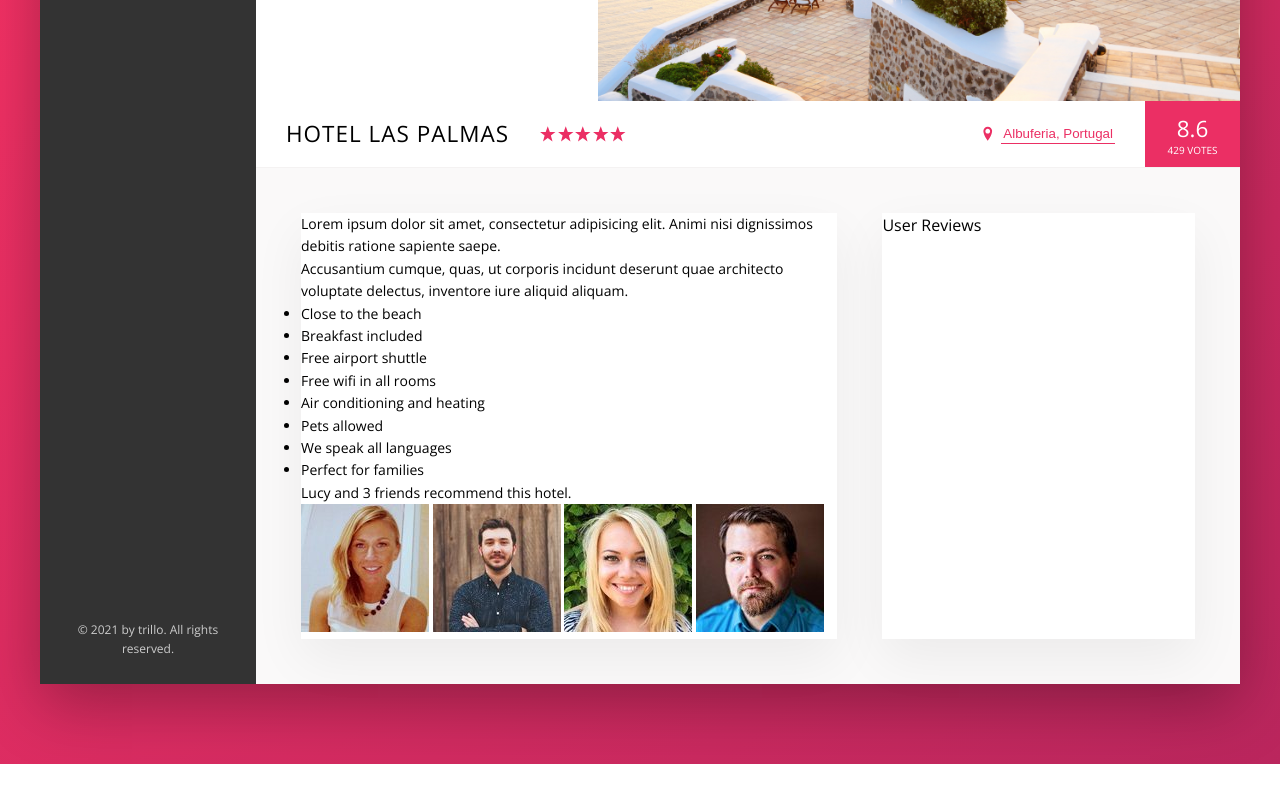
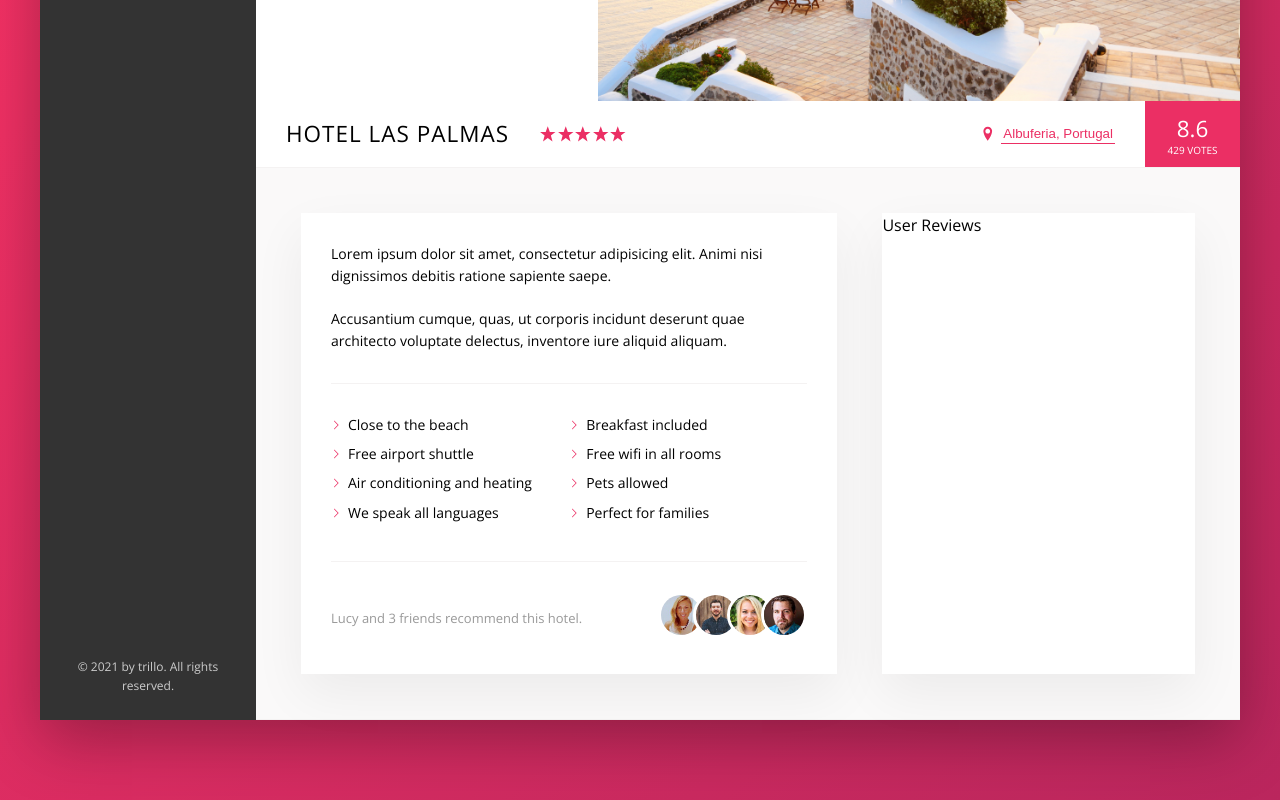
Before and after one commit to Diegocortes15/Trillo, a website: page index.html in a window 1280 px wide. Shown: the part 434-1234 px from the top of the page. Before the commit the page ends 1198 px from the top, so only its background shows below. Drawn offline with nearby package versions, Linux system fonts and the light colour scheme.

Commit message:
Ending the Description Section 2

```diff
--- a/index.html
+++ b/index.html
@@ -155,10 +155,10 @@
                         <div class="recommend">
                             <p class="recommend__count">Lucy and 3 friends recommend this hotel.</p>
                             <div class="recommend__friends">
-                                <img src="img/user-2.jpg" alt="Friend 1" class="recommed__photo" />
-                                <img src="img/user-4.jpg" alt="Friend 2" class="recommed__photo" />
-                                <img src="img/user-6.jpg" alt="Friend 3" class="recommed__photo" />
-                                <img src="img/user-5.jpg" alt="Friend 4" class="recommed__photo" />
+                                <img src="img/user-2.jpg" alt="Friend 1" class="recommend__photo" />
+                                <img src="img/user-4.jpg" alt="Friend 2" class="recommend__photo" />
+                                <img src="img/user-6.jpg" alt="Friend 3" class="recommend__photo" />
+                                <img src="img/user-5.jpg" alt="Friend 4" class="recommend__photo" />
                             </div>
                         </div>
                     </div>
--- a/sass/_base.scss
+++ b/sass/_base.scss
@@ -33,7 +33,7 @@ Grey dark 3: #999
     --shadow-dark: rgba(0, 0, 0, 0.3);
     --shadow-light: 0 2rem 5rem rgba(0, 0, 0, 0.06);
 
-    --line: 1px solid var(var(--color-grey-light-2));
+    --line: 1px solid var(--color-grey-light-2);
 }
 
 * {
--- a/sass/_components.scss
+++ b/sass/_components.scss
@@ -310,3 +310,87 @@
         box-shadow: none;
     }
 }
+
+/////////////////////////////////////////////////////////
+// PARAGRAPH
+
+.paragraph:not(:last-of-type) {
+    margin-bottom: 2rem;
+}
+
+/////////////////////////////////////////////////////////
+// LIST
+
+.list {
+    list-style: none;
+    margin: 3rem 0;
+    padding: 3rem 0;
+    border-top: var(--line);
+    border-bottom: var(--line);
+
+    display: flex;
+    flex-wrap: wrap;
+
+    &__item {
+        flex: 0 0 50%;
+        margin-bottom: 0.7rem;
+    }
+
+    &__item::before {
+        content: '';
+        display: inline-block;
+        height: 1rem;
+        width: 1rem;
+        margin-right: 0.7rem;
+
+        //Older browsers
+        // background-image: url(../img/chevron-thin-right.svg);
+        // background-size: cover;
+
+        //Newer browsers - masks
+        background-color: var(--color-primary);
+        -webkit-mask-image: url(../img/chevron-thin-right.svg);
+        -webkit-mask-size: cover;
+        mask-image: url(../img/chevron-thin-right.svg);
+        mask-size: cover;
+    }
+}
+
+/////////////////////////////////////////////////////////
+// RECOMMEND
+
+.recommend {
+    font-size: 1.3rem;
+    color: var(--color-grey-dark-3);
+
+    display: flex;
+    align-items: center;
+
+    &__count {
+        margin-right: auto;
+    }
+
+    &__photo {
+        box-sizing: content-box;
+        height: 4rem;
+        width: 4rem;
+        border-radius: 50%;
+        border: 0.3rem solid #fff;
+        transition: transform 0.2s;
+        position: relative;
+
+        &:not(:last-of-type) {
+            margin-right: -1.5rem;
+        }
+
+        &:hover {
+            border: 0.3rem solid var(--color-primary);
+            transform: scale(1.1);
+            z-index: 100;
+        }
+    }
+
+    &__friends:hover &__photo:not(:hover) {
+        transform: scale(0.9);
+    }
+}
--- a/sass/_layout.scss
+++ b/sass/_layout.scss
@@ -46,6 +46,7 @@
     font-size: 1.4rem;
     background-color: #fff;
     box-shadow: var(--shadow-light);
+    padding: 3rem;
     flex: 0 0 60%;
     margin-right: 4.5rem;
 }
```
Also changed, not shown: css/style.css.
